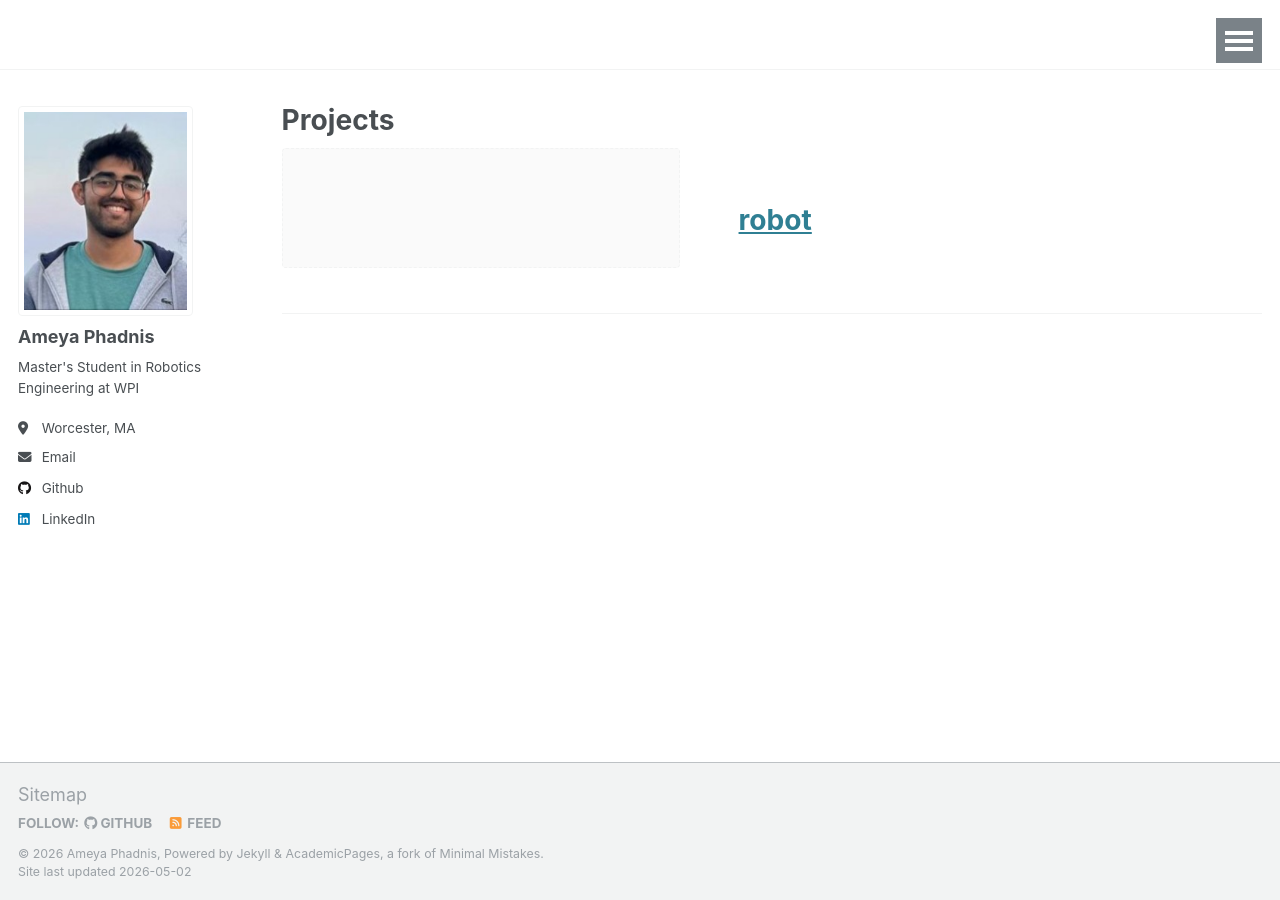
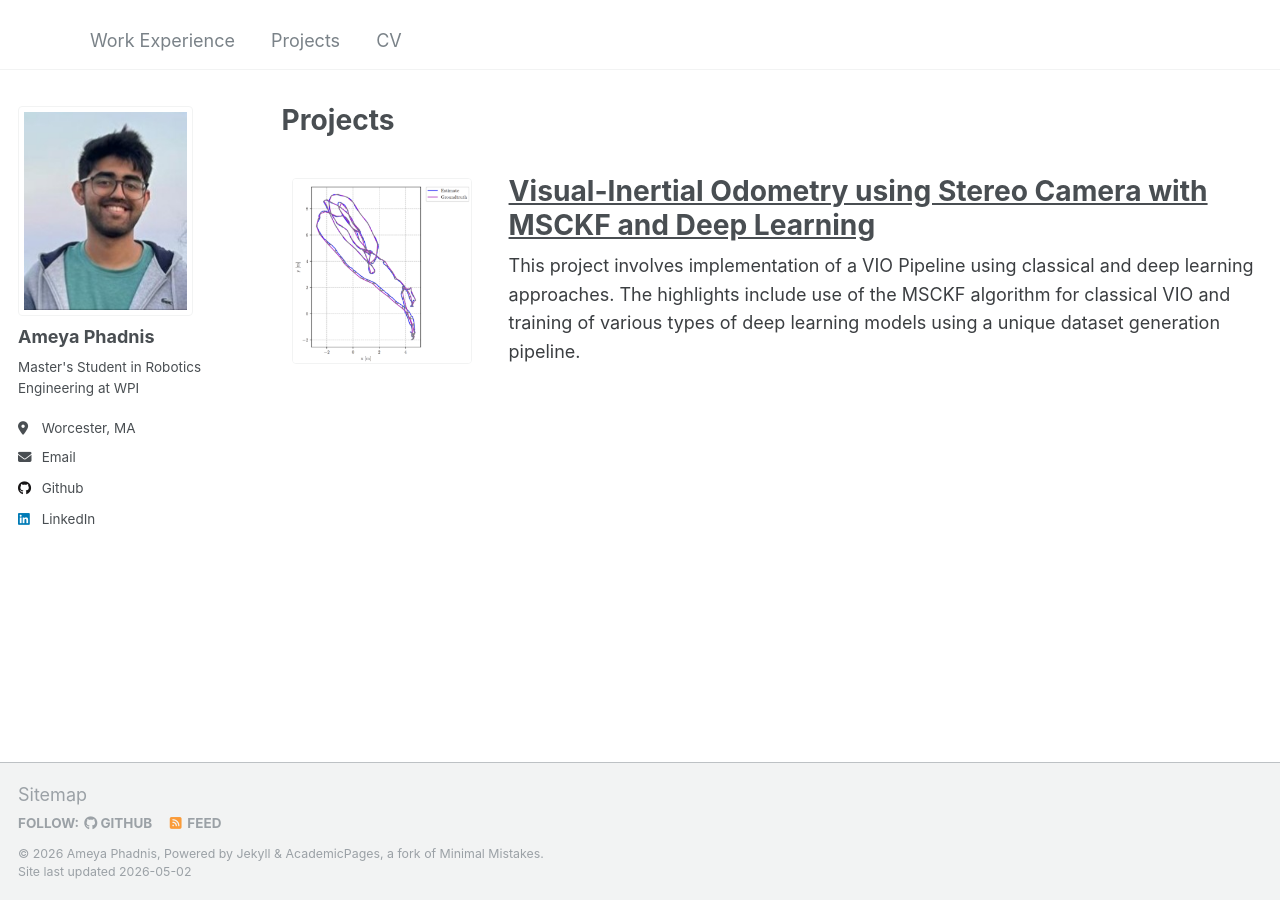
Before and after one commit to ameyaphad/ameyaphad.github.io, a Jekyll site: the page built from _pages/projects.html, in a window 1280 px wide. Built offline with Jekyll 4.4.1, drawn with Linux system fonts in a browser that asks for light colours.

Commit message:
changed projects page format

```diff
--- a/_includes/archive-single-project.html
+++ /dev/null
@@ -1,39 +0,0 @@
-{% include base_path %}
-
-{% if post.id %}
-  {% assign title = post.title | markdownify | remove: "<p>" | remove: "</p>" %}
-{% else %}
-  {% assign title = post.title %}
-{% endif %}
-
-{% assign teaser = post.teaser_image | default: post.header.teaser %}
-
-<div class="feature__item--left">
-  <div class="archive__item">
-    {% if teaser %}
-      <div class="archive__item-teaser">
-        <a href="{{ base_path }}{{ post.url }}" rel="permalink">
-          <img
-            src="{% if teaser contains '://' %}{{ teaser }}{% else %}{{ teaser | prepend: '/images/' | prepend: base_path }}{% endif %}"
-            alt="{{ post.title | strip_html | escape }}"
-            loading="lazy">
-        </a>
-      </div>
-    {% else %}
-      <div class="archive__item-teaser project-list__placeholder" aria-hidden="true"></div>
-    {% endif %}
-
-    <div class="archive__item-body">
-      <h2 class="archive__item-title" itemprop="headline">
-        {% if post.link %}
-          <a href="{{ post.link }}">{{ title }}</a>
-        {% else %}
-          <a href="{{ base_path }}{{ post.url }}" rel="permalink">{{ title }}</a>
-        {% endif %}
-      </h2>
-      {% if post.excerpt and post.excerpt != post.content %}
-        <div class="archive__item-excerpt" itemprop="description">{{ post.excerpt | markdownify }}</div>
-      {% endif %}
-    </div>
-  </div>
-</div>
--- /dev/null
+++ b/_includes/project-entry.html
@@ -0,0 +1,30 @@
+{% include base_path %}
+{% assign proj = include.proj %}
+
+{% assign img_w = proj.image_width | default: 180 %}
+{% assign teaser = proj.teaser_image | default: proj.header.teaser %}
+
+<div class="project-entry">
+
+  <div class="project-entry__img-col">
+    {% if teaser %}
+      <img
+        src="{{ teaser | prepend: '/images/' | relative_url }}"
+        alt="{{ proj.title }} thumbnail"
+        style="width: {{ img_w }}px; max-width: 100%;"
+        loading="lazy">
+    {% else %}
+      <div class="project-entry__placeholder" style="width: {{ img_w }}px; max-width: 100%;"></div>
+    {% endif %}
+  </div>
+
+  <div class="project-entry__body">
+    <h3 class="project-entry__title">
+      <a href="{{ base_path }}{{ proj.url }}">{{ proj.title }}</a>
+    </h3>
+    {% if proj.short_description %}
+      <p class="project-entry__desc">{{ proj.short_description }}</p>
+    {% endif %}
+  </div>
+
+</div>
--- a/_pages/projects.html
+++ b/_pages/projects.html
@@ -9,9 +9,7 @@ redirect_from:
 
 {% include base_path %}
 
-<div class="feature__wrapper">
-  {% assign project_posts = site.portfolio | sort: 'title' %}
-  {% for post in project_posts %}
-    {% include archive-single-project.html %}
-  {% endfor %}
-</div>
+{% assign sorted_projects = site.portfolio | sort: 'title' %}
+{% for proj in sorted_projects %}
+  {% include project-entry.html proj=proj %}
+{% endfor %}
--- a/_portfolio/robot.md
+++ b/_portfolio/robot.md
@@ -1,9 +1,11 @@
 ---
-title: "robot"
+title: "Visual-Inertial Odometry using Stereo Camera with MSCKF and Deep Learning"
 collection: portfolio
 permalink: /projects/robot/
-# Thumbnail on the Projects list: put your image in /images/ and set the filename here (e.g. robot.jpg).
-# teaser_image: robot.jpg
+# Image shown on the Projects list — place your file in /images/ and set the name below.
+teaser_image: vio.png
+# image_width controls the pixel width of the image on the Projects list (default 180).
+image_width: 180
+short_description: >
+  This project involves implementation of a VIO Pipeline using classical and deep learning approaches. The highlights include use of the MSCKF algorithm for classical VIO and training of various types of deep learning models using a unique dataset generation pipeline.
 ---
-
-Add project details here.
--- a/_sass/_navigation.scss
+++ b/_sass/_navigation.scss
@@ -203,26 +203,25 @@
     }
 
     .visible-links {
-    display: flex;
-    align-items: center;
-    justify-content: center;  /* center the 3 nav links */
-    width: 100%;
+      display: table;
 
-    /* Site title: pulled out of flow so nav links can truly center */
-    li:first-child {
-      position: absolute;
-      left: 0;
+      li {
+        display: table-cell;
+        vertical-align: middle;
+
+        &:first-child {
+          font-weight: bold;
+          text-wrap: wrap;
 
           a {
             margin-left: 0;
           }
         }
 
-    li {
-      display: block;
-
-      &:last-child a {
+        &:last-child {
+          a {
             margin-right: 0;
+          }
         }
       }
 
--- a/_sass/_page.scss
+++ b/_sass/_page.scss
@@ -476,3 +476,89 @@
     }
   }
 }
+
+
+/* ==========================================================================
+   PROJECTS PAGE
+   ========================================================================== */
+
+.project-entry {
+  display: flex;
+  align-items: flex-start;
+  gap: 1.5rem;
+  padding: 1.5rem 0;
+  border-bottom: 1px solid $border-color;
+
+  &:last-child {
+    border-bottom: none;
+  }
+
+  /* Image column — width set inline via image_width in portfolio front matter */
+  &__img-col {
+    flex-shrink: 0;
+    display: flex;
+    align-items: flex-start;
+    justify-content: center;
+    width: 200px;   /* outer cell; image scales inside via inline style */
+    padding-top: 0.15rem;
+
+    img {
+      display: block;
+      height: auto;
+      border-radius: $border-radius;
+      border: 1px solid $border-color;
+      margin: 0;
+    }
+  }
+
+  /* Placeholder shown when no teaser_image is set yet */
+  &__placeholder {
+    height: 130px;
+    background-color: mix(#fff, $border-color, 50%);
+    border: 1px dashed $border-color;
+    border-radius: $border-radius;
+  }
+
+  /* Text body */
+  &__body {
+    flex: 1;
+    min-width: 0;
+  }
+
+  &__title {
+    margin: 0 0 0.5rem;
+    font-size: $type-size-3;
+    font-family: $sans-serif-narrow;
+
+    a {
+      text-decoration: none;
+      color: $text-color;
+
+      &:hover {
+        text-decoration: underline;
+        color: $link-color-hover;
+      }
+    }
+  }
+
+  &__desc {
+    margin: 0;
+    font-size: $type-size-5;
+    color: mix(#000, $text-color, 20%);
+    line-height: 1.6;
+  }
+
+  /* Stack on small screens */
+  @include breakpoint(max-width $small) {
+    flex-direction: column;
+
+    &__img-col {
+      width: 100%;
+      justify-content: flex-start;
+    }
+
+    &__placeholder {
+      width: 100% !important;
+    }
+  }
+}
```
Also changed, not shown: images/vio.png (added). Lines whose indentation alone changed are shown as unchanged.
